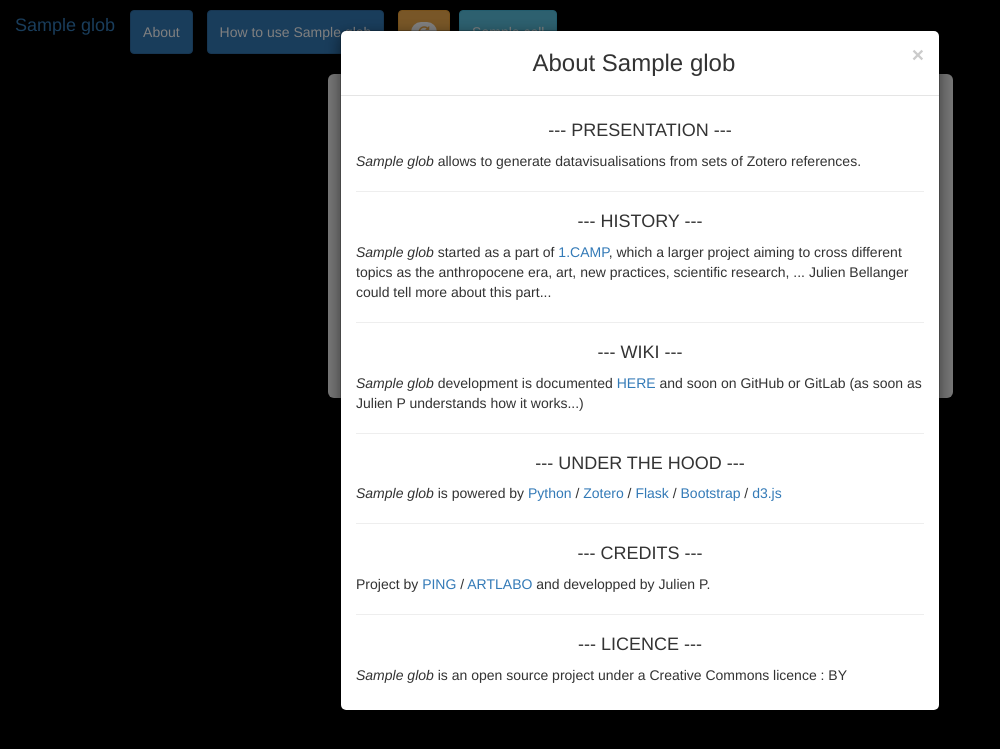
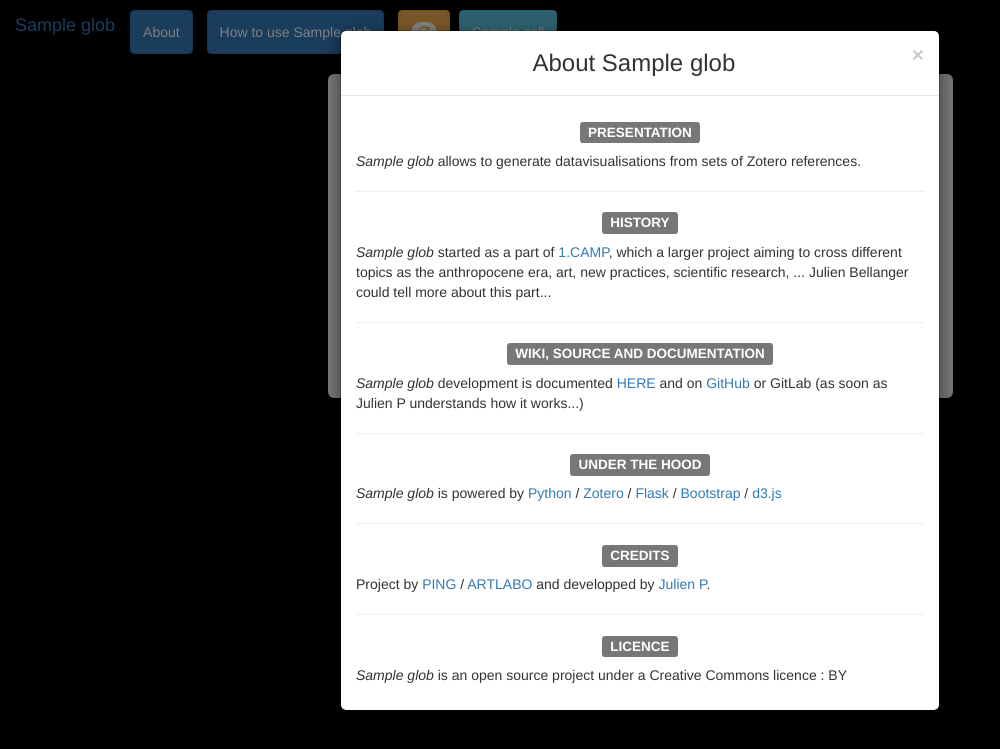
Before and after one commit to JulienParis/LibViz, a Python web app: template app/templates/index.html in a window 1280 px wide, after a click on "About". Shown: the top 749 px of the page, without its empty margins (0-1000 px from the left). Run offline with Jinja, Linux system fonts and the light colour scheme; the template is opened without the code that fills it: most values are stand-ins (such as "Sample title", 1, 10 or a date in 2020); some libraries are stand-ins or nearby versions.

Commit message:
some graphic changes

```diff
--- a/app/templates/base.html
+++ b/app/templates/base.html
@@ -69,25 +69,25 @@
 
 				<div class="modal-body">
 
-				  <h4 class="text-center">--- PRESENTATION ---</h4>
+				  <h4 class="text-center"><span class="label label-default"> PRESENTATION </span></h4>
 				  <p><em>{{ glob.titleApp }}</em> allows to generate datavisualisations from sets of Zotero references.</p>
 				  <hr></hr>
 
-				  <h4 class="text-center">--- HISTORY ---</h4>
+				  <h4 class="text-center"><span class="label label-default"> HISTORY </span></h4>
 				  <p><em>{{ glob.titleApp }}</em> started as a part of <a target="_blank" href="http://artlabo.org/1/dokuwiki/doku.php?id=start">1.CAMP</a>,
 					  which a larger project aiming to cross different topics as the anthropocene era, art, new practices, scientific research, ...
 					  Julien Bellanger could tell more about this part...
 				  </p>
 				  <hr></hr>
 
-				  <h4 class="text-center">--- WIKI ---</h4>
+				  <h4 class="text-center"><span class="label label-default"> WIKI, SOURCE AND DOCUMENTATION </span></h4>
 				  <p><em>{{ glob.titleApp }}</em> development is documented
 					  <a target="_blank" href="http://artlabo.org/1/dokuwiki/doku.php?id=recherche:graphcom1">HERE</a>
-					  and soon on GitHub or GitLab (as soon as Julien P understands how it works...)
+					  and on <a target="_blank" href="https://github.com/JulienParis/Zot2net">GitHub</a> or GitLab (as soon as Julien P understands how it works...)
 				  </p>
 				  <hr></hr>
 
-				  <h4 class="text-center">--- UNDER THE HOOD ---</h4>
+				  <h4 class="text-center"><span class="label label-default"> UNDER THE HOOD </span></span></h4>
 				  <p><em>{{ glob.titleApp }}</em> is powered by
 					  <a target="_blank" href="https://www.python.org/" >Python</a> /
 					  <a target="_blank" href="https://www.zotero.org/" >Zotero</a> /
@@ -97,15 +97,15 @@
 				  </p>
 				  <hr></hr>
 
-				  <h4 class="text-center">--- CREDITS ---</h4>
+				  <h4 class="text-center"><span class="label label-default"> CREDITS </span></h4>
 				  <p>Project by
 					  <a target="_blank" href="http://www.pingbase.net/">PING</a> /
 					  <a target="_blank" href="http://artlabo.org/">ARTLABO</a>
-					  and developped by Julien P.
+					  and developped by <a target="_blank" href="https://github.com/JulienParis">Julien P</a>.
 				  </p>
 				  <hr></hr>
 
-				  <h4 class="text-center">--- LICENCE ---</h4>
+				  <h4 class="text-center"><span class="label label-default"> LICENCE </span></h4>
 				  <p><em>{{ glob.titleApp }}</em> is an open source project under a Creative Commons licence : BY
 				  </p>
 
@@ -137,7 +137,7 @@
 
 				<div class="modal-body">
 
-				  <h4 class="text-center">--- Node infos and neighbours ---</h4>
+				  <h4 class="text-center"><span class="label label-primary"> Node infos and neighbours </span></h4>
 				    <h5> <span class="glyphicon glyphicon-menu-right"></span>
 						<strong><em>Simple left-click</em></strong>
 						<p>select a node and show its infos in the panel on the right side of the window</p>
@@ -149,7 +149,7 @@
 
 				  <hr></hr>
 
-				  <h4 class="text-center">--- Zoom and pan graph ---</h4>
+				  <h4 class="text-center"><span class="label label-primary"> Zoom and pan graph </span></h4>
 				    <h5> <span class="glyphicon glyphicon-menu-right"></span>
 						<strong><em>Zoom graph</em></strong>
 						<p>use your mouse wheel to zoom on the graph</p>
@@ -161,7 +161,7 @@
 
 				  <hr></hr>
 
-				  <h4 class="text-center">--- Filters ---</h4>
+				  <h4 class="text-center"><span class="label label-primary"> Filters </span></h4>
 				    <h5> <span class="glyphicon glyphicon-menu-right"></span>
 						<strong><em>Select by categories</em></strong>
 						<p>check/uncheck the categories of nodes you want to show/hide</p>
```
